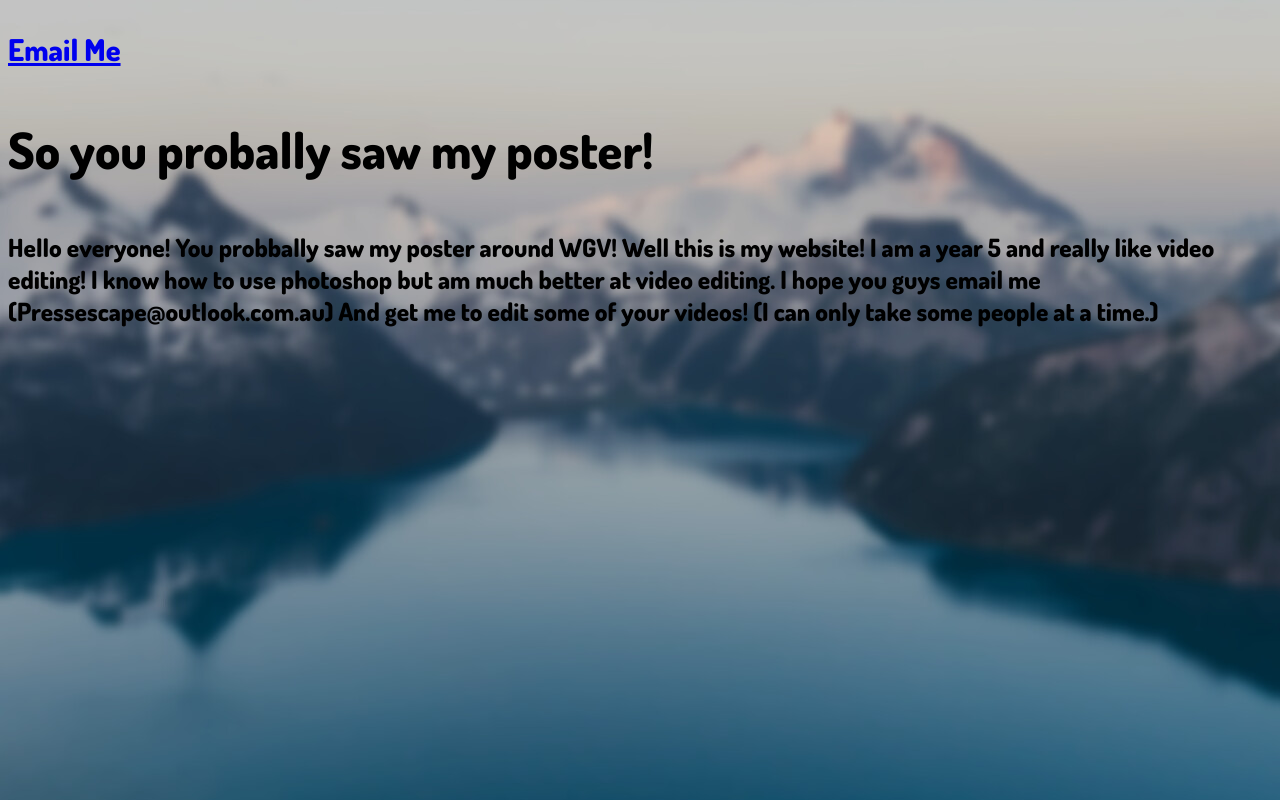
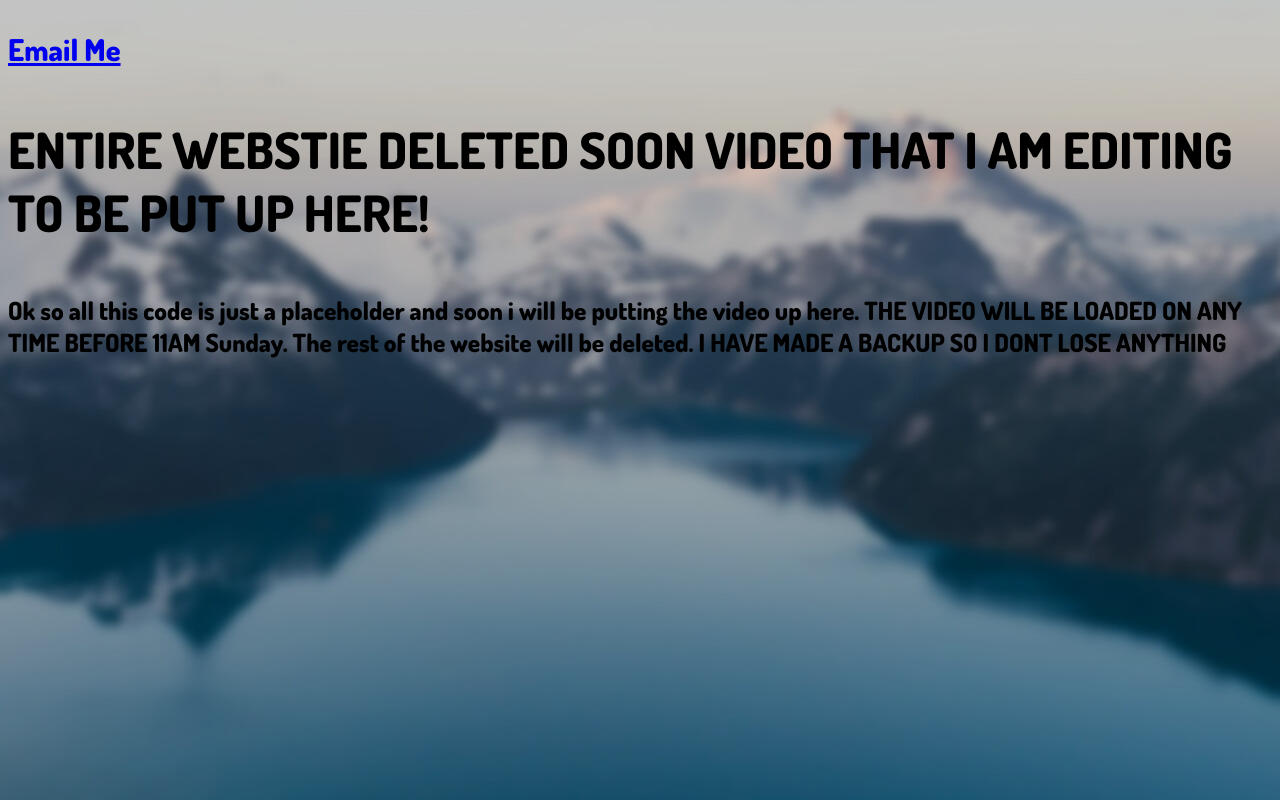
Before and after one commit to whatwhyletmeconnect/WGVPS, a plain HTML site: page index.html in a window 1280 px wide. Drawn offline with Linux system fonts and the light colour scheme.

Commit message:
Update index.html

```diff
--- a/index.html
+++ b/index.html
@@ -25,9 +25,9 @@ body {
   </body>
 
   </head>
-<p style="font-family: 'Dosis', sans-serif;font-size:50px">So you probally saw my poster!</p>
+<p style="font-family: 'Dosis', sans-serif;font-size:50px">ENTIRE WEBSTIE DELETED SOON VIDEO THAT I AM EDITING TO BE PUT UP HERE!</p>
 
-<p style="font-family: 'Dosis', sans-serif;font-size:25px">Hello everyone! You probbally saw my poster around WGV! Well this is my website! I am a year 5 and really like video editing! I know how to use photoshop but am much better at video editing. I hope you guys email me (Pressescape@outlook.com.au) And get me to edit some of your videos! (I can only take some people at a time.) </p>
+<p style="font-family: 'Dosis', sans-serif;font-size:25px"> Ok so all this code is just a placeholder and soon i will be putting the video up here. THE VIDEO WILL BE LOADED ON ANY TIME BEFORE 11AM Sunday. The rest of the website will be deleted. I HAVE MADE A BACKUP SO I DONT LOSE ANYTHING </p>
 
 </body>
 </html>
```
